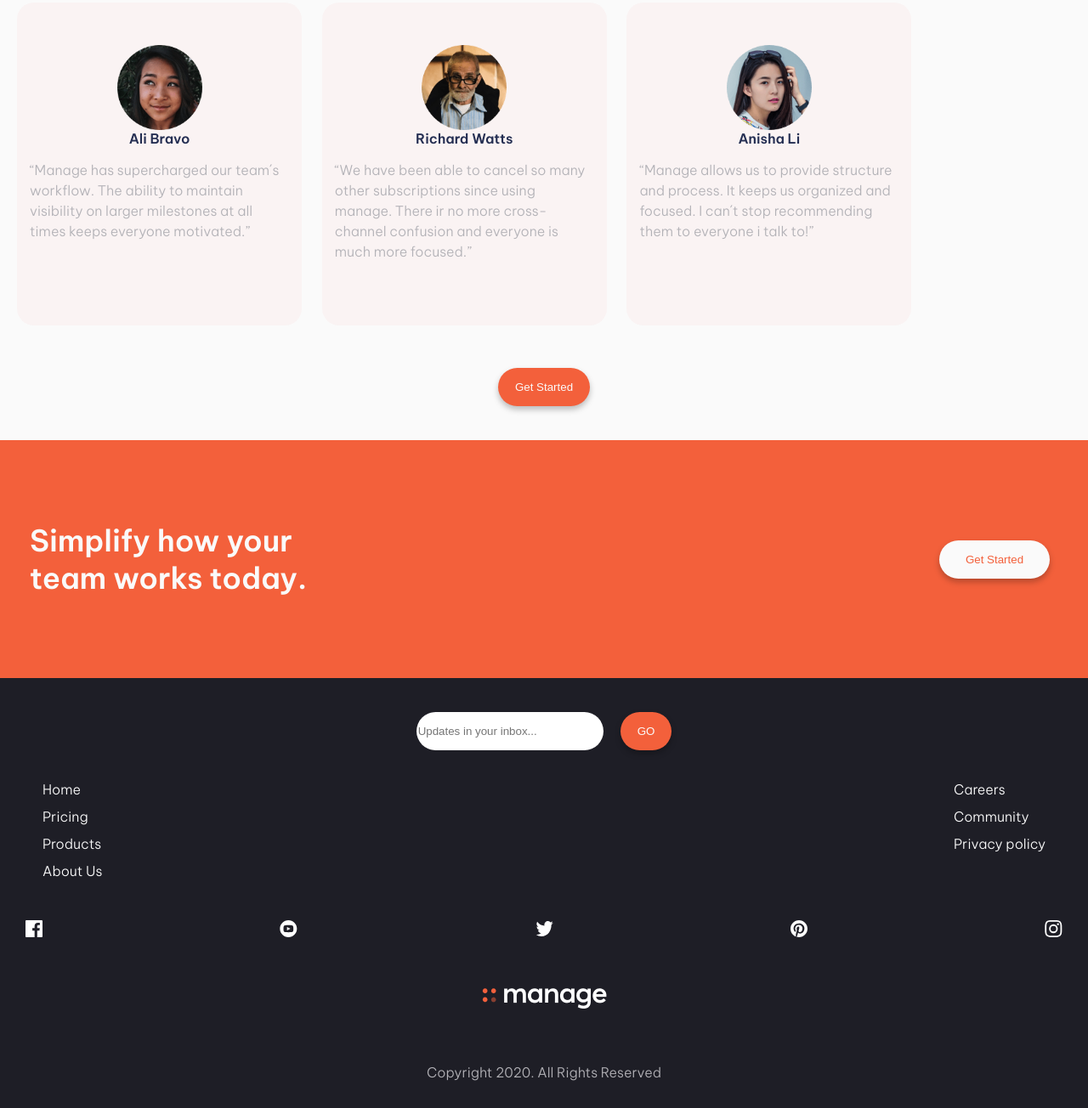
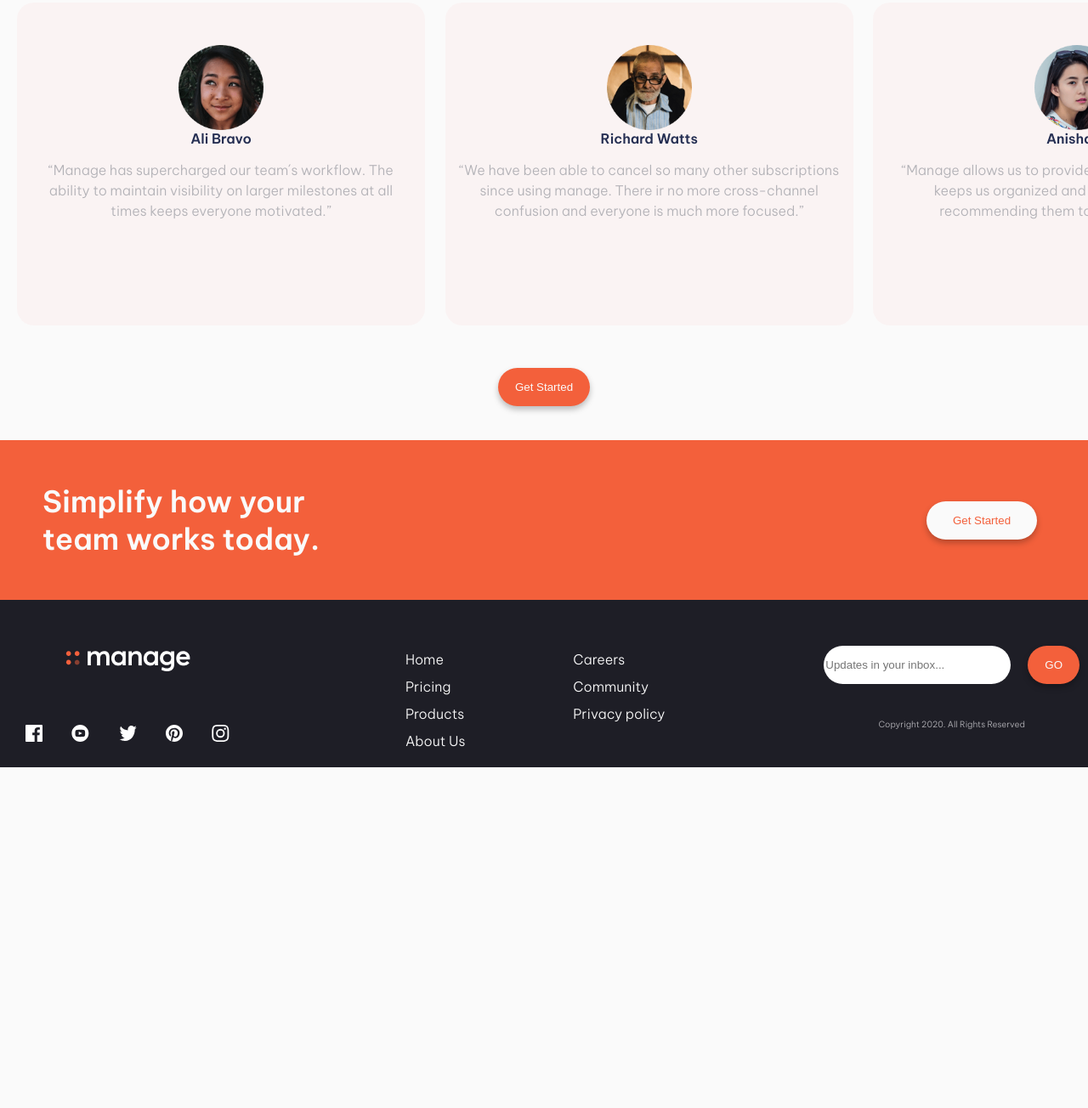
Before and after one commit to nicolastoscano/IntegradorEntregable, a plain HTML site: page index.html in a window 1280 px wide. Shown: the part 1234-2538 px from the top of the page at 85% size. After the commit the page ends 2137 px from the top, so only its background shows below. Drawn offline with Linux system fonts and the light colour scheme.

Commit message:
actual.29/6

```diff
--- a/css/style.css
+++ b/css/style.css
@@ -86,6 +86,14 @@ section {
     max-width: 1440px;
 }
 
+.textcenter {
+    text-align: center;
+}
+
+.smallfont {
+    font-size: 10px;
+}
+
 .number {
     display: flex;
     color: #FAFAFA;
@@ -144,8 +152,7 @@ section {
     display: flex;
     flex-direction: column;
     align-items: center;
-    height: 35vh;
-    padding: 0px 35px 0px 35px;
+    padding: 50px;
     justify-content: center;
 }
 
@@ -178,39 +185,6 @@ section {
     text-align: center;
 }
 
-
-.footstyle {
-    background-color: #1E1E26;
-    padding-top: 30px;
-}
-
-.linkssection {
-    display: flex;
-    justify-content: space-between;
-    padding: 20px 50px 20px 50px;
-    height: 20vh;
-}
-
-.links {
-    display: flex;
-    flex-direction: column;
-    line-height: 2;
-}
-
-.whitelink {
-    color: #FAFAFA;
-    text-decoration: none;
-}
-.whitelink:hover {
-    color: #F3603B;
-}
-
-.social {
-    display: flex;
-    justify-content: space-between;
-    margin: 30px;
-}
-
 .center {
     display: flex;
     justify-content: center;
@@ -218,17 +192,14 @@ section {
     margin: 0px;
 }
 
-.formstyle {
-    display: flex;
-    justify-content: center;
-}
+
 
 /* Carousel */
 
 .container{
     width: 100%;
-    display:block;
-    overflow:hidden;
+    display: block;
+    overflow: hidden;
 }
 .carousel{
     display:block;
@@ -239,6 +210,9 @@ section {
     padding: 10px;
     margin: 0;
     white-space: nowrap;
+}
+.carousel::-webkit-scrollbar {
+    display: none;
 }
 
 .item {
@@ -265,6 +239,49 @@ section {
 
 
 
+/* Footer */
+.footstyle {
+    background-color: #1E1E26;
+    padding-top: 30px;
+    display: flex;
+    justify-content: center;
+}
+.linkssection {
+    display: flex;
+    justify-content: space-between;
+    padding: 20px 50px 20px 50px;
+    height: 20vh;
+}
+.links {
+    display: flex;
+    flex-direction: column;
+    line-height: 2;
+}
+.whitelink {
+    color: #FAFAFA;
+    text-decoration: none;
+}
+.whitelink:hover {
+    color: #F3603B;
+}
+.social {
+    display: flex;
+    justify-content: space-between;
+    margin: 30px;
+}
+.formstyle {
+    display: flex;
+    justify-content: center;
+}
+.footflex {
+    display: flex;
+    align-items: center;
+    flex-direction: column;
+    width: 100%;
+}
+
+
+
 /* media */
 
 .navbar {
@@ -276,7 +293,12 @@ section {
 .navbar:hover {
     color: #F3603B;
 }
+.notmobile {
+    display: none;
+}
+.order {
 
+}
 
 
 @media (min-width: 760px) {
@@ -321,9 +343,36 @@ section {
         text-align: left;
     }
 
+    /* Carousel */
+    .item {
+        width: 60vh;
+    }
+    .fullcarousel {
+        max-width: fit-content;
+    }
+
+
     /* Footer */
-    .pagecenter {
-
+    .notmobile {
+        display: contents;
+    }
+    .order {
+        order: 2;
+    }
+    .notdesk {
+        display: none;
+    }
+    .footflex {
+        flex-direction: row;
+    }
+    .linkssection {
+        order: 1;
+        justify-content: space-evenly;
+    }
+    .reverse {
+        display: flex;
+        flex-direction: column-reverse;
+        max-width: 300px;
     }
 
 }
--- a/index.html
+++ b/index.html
@@ -86,7 +86,7 @@
                     </p>
                 </div>
             </section>
-            <section>
+            <section class="fullcarousel">
                 <h2 class="mrg">
                     What they´ve said
                 </h2>
@@ -96,7 +96,7 @@
                         <div class="userscard">
                                 <img class="pp" src="./imagenes/avatar-ali.png" alt="usuario">
                                 <h4>Ali Bravo</h4>
-                                <p>
+                                <p class="textcenter">
                                     “Manage has supercharged our team´s workflow. The ability to maintain visibility on larger milestones at all times keeps everyone motivated.”
                                 </p>
                             </div>
@@ -114,7 +114,7 @@
                             <div class="userscard">
                                 <img class="pp" src="./imagenes/avatar-anisha.png" alt="usuario">
                                 <h4>Anisha Li</h4>
-                                <p>
+                                <p class="textcenter">
                                     “Manage allows us to provide structure and process. It keeps us organized and focused. I can´t stop recommending them to everyone i talk to!”
                                 </p>
                             </div>
@@ -135,8 +135,9 @@
         </div>
     </main>
     <footer>
-        <div class="footstyle pagecenter">
-            <section>
+        <div class="footstyle">
+            <div class="footflex maxwidth">
+                <section class="notdesk">
                     <form class="formstyle" action="" method="post">
                         <input type="email" name="email" placeholder="Updates in your inbox..." >
                         <button type="submit">
@@ -157,7 +158,7 @@
                         <a class="whitelink" href="">Privacy policy</a>
                     </div>
                 </section>
-            <section>
+                <section class="reverse">
                     <div class="social">
                         <img src="./imagenes/icon-facebook.svg" alt="Facebook">
                         <img src="./imagenes/icon-youtube.svg" alt="YouTube">
@@ -168,10 +169,25 @@
                     <div class="center">
                         <img src="./imagenes/logo-white.png" alt="logo">
                     </div>
-                <p class="center">
+                    <p class="center notdesk smallfont">
                         Copyright 2020. All Rights Reserved
                     </p>
                 </section>
+                <section class="notmobile">
+                    <div class="order">
+                        <form class="formstyle" action="" method="post">
+                            <input type="email" name="email" placeholder="Updates in your inbox..." >
+                            <button type="submit">
+                            GO
+                            </button>
+                        </form>
+                        <p class="center smallfont">
+                            Copyright 2020. All Rights Reserved
+                        </p>
+                    </div>
+                </section>
+            </div>
+
         </div>
     </footer>
 </body>
```
Lines whose indentation alone changed are shown as unchanged.
